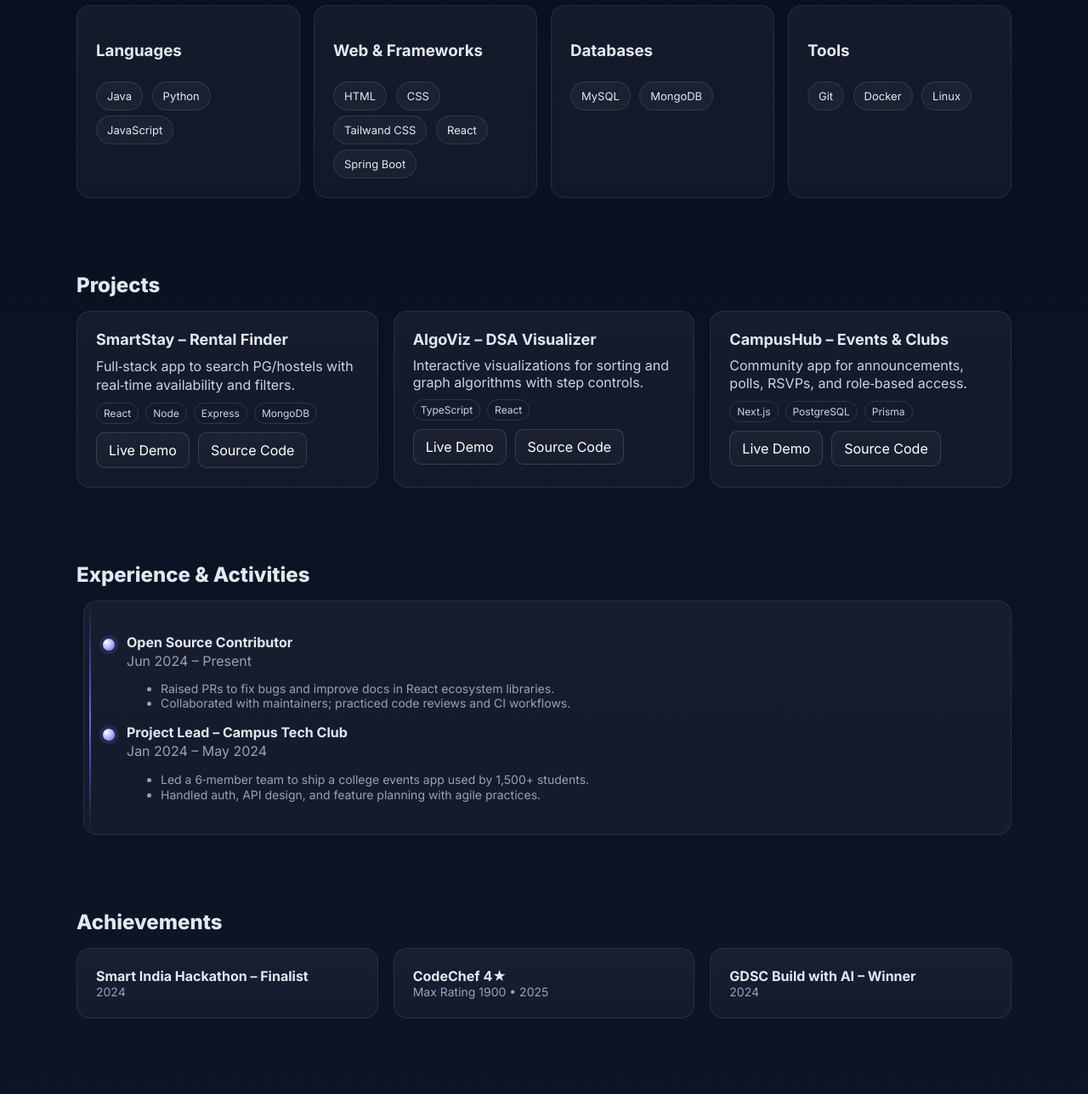
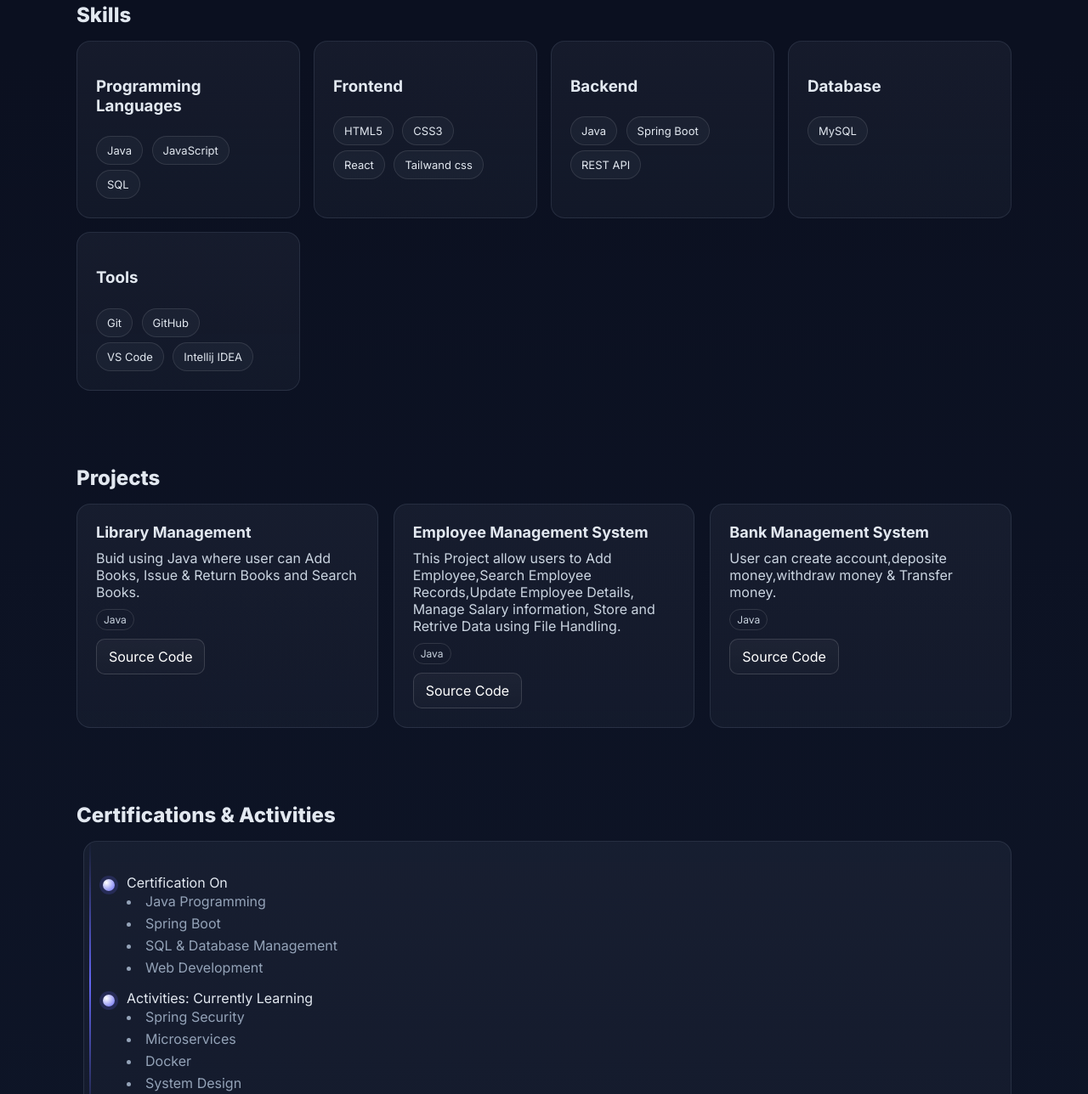
Before and after one commit to Subrat37/Portfolio, a plain HTML site: page index.html in a window 1280 px wide. Shown: the part 761-2049 px from the top of the page at 85% size. Drawn offline with Linux system fonts and the light colour scheme.

Commit message:
Update index.html

```diff
--- a/index.html
+++ b/index.html
@@ -3,11 +3,12 @@
 <head>
   <meta charset="utf-8" />
   <meta name="viewport" content="width=device-width, initial-scale=1" />
-  <title>Portfolio Subrat Nayak</title>
+  <title>Portfolio • B.Tech Student</title>
   <meta name="description" content="Portfolio website for a B.Tech student – projects, skills, experience, and contact." />
   <link rel="preconnect" href="https://fonts.googleapis.com">
   <link rel="preconnect" href="https://fonts.gstatic.com" crossorigin>
   <link href="https://fonts.googleapis.com/css2?family=Inter:wght@400;500;600;700;800&display=swap" rel="stylesheet">
+  <link rel="stylesheet" href="style.css">
   <style>
     :root{
       --bg: #0b1020;        /* dark background */
@@ -34,7 +35,7 @@
     .links a{color:var(--muted);font-weight:500}
     .links a.active,.links a:hover{color:#fff}
     .cta{display:flex;gap:10px}
-    .btn{border:1px solid rgba(255,255,255,.14);padding:10px 14px;border-radius:10px;display:inline-flex;align-items:center;gap:8px;background:linear-gradient(180deg,rgba(255,255,255,.04),rgba(255,255,255,.02));color:#fff}
+    .btn{border:1px solid rgba(255,255,255,.14);padding:10px 14px;border-radius:10px;display:inline-flex;align-items:center;gap:8px;background:linear-gradient(180deg,rgba(255,255,255,.04),rgba(255,255,255,.02));color:#fff;}
     .btn.primary{background:linear-gradient(135deg,var(--brand),var(--brand-2));border:none}
 
     /* Hero */
@@ -72,7 +73,7 @@
     .timeline::before{content:"";position:absolute;left:6px;top:0;bottom:0;width:2px;background:linear-gradient(180deg,transparent,var(--brand),transparent)}
     .tl-item{position:relative;padding-left:28px;margin:16px 0}
     .dot{position:absolute;left:0;top:6px;width:14px;height:14px;border-radius:50%;background:radial-gradient(circle at 30% 30%, #fff, var(--brand));box-shadow:0 0 0 4px rgba(99,102,241,.2)}
-    .tl-title{margin:0;font-weight:700}
+    .tl-title{margin:2px 0 6px;color:var(--muted)}
     .tl-sub{margin:2px 0 6px;color:var(--muted)}
 
     /* Contact */
@@ -110,8 +111,8 @@
         <a href="#contact">Contact</a>
       </nav>
       <div class="cta">
-        <a class="btn" href="mailto:you@example.com">Email</a>
-        <a class="btn primary" href="https://drive.google.com/file/d/1b3_GrMmwyT3dqZ-uEFc3tbM-2-rNl7lF/view?usp=drivesdk" download>Download CV</a>
+        <a class="btn" href="mailto:nayaksubrata256@gmail.com">Email</a>
+        <a class="btn primary" href="https://drive.google.com/file/d/1x0u341MSUL5xQxQQ1J1qcBcoUur4H0_R/view?usp=drivesdk" download>Download CV</a>
       </div>
     </div>
   </header>
@@ -121,16 +122,16 @@
     <div class="grid">
       <div class="card pad">
         <h1>Hi, I'm <span style="background:linear-gradient(90deg,var(--brand),var(--brand-2)); -webkit-background-clip:text; background-clip:text; color:transparent">SUBRAT NAYAK</span></h1>
-        <p class="subtitle">B.Tech in Computer Science • Full‑stack & DSA • Building useful products</p>
+        <p class="subtitle">B.Tech in Computer Science • Java Full‑stack & DSA • Building useful products</p>
         <p>
-          Enthusiastic B.Tech student with hands‑on experience in web development, data structures & algorithms,
+          Enthusiastic B.Tech student with hands‑on experience in Java development, data structures & algorithms,
           and team projects. Eager to apply my skills in a real‑world internship.
         </p>
         <div class="spacer"></div>
         <div class="row">
           <a class="btn" href="#projects">View Projects</a>
           <a class="btn" href="https://github.com/yourhandle" target="_blank" rel="noreferrer">GitHub</a>
-          <a class="btn" href="https://www.linkedin.com/in/yourhandle/" target="_blank" rel="noreferrer">LinkedIn</a>
+          <a class="btn" href="https://www.linkedin.com/in/subrat-nayak-91661232a?utm_source=share&utm_campaign=share_via&utm_content=profile&utm_medium=android_app" target="_blank" rel="noreferrer">LinkedIn</a>
         </div>
       </div>
       <div class="card pad">
@@ -143,10 +144,10 @@
             <div>📧 nayaksubrata256@gmail.com</div>
             <div>📞 +91-9337563032</div>
             <div>🎓 2024 – 2027 (CSE AIML)</div>
+            <div>🏫 Sambalpur University Institute Of Information Technology(SUIIT)</div>
           </div>
         </div>
         <div class="spacer"></div>
-        <div class="muted">Tip: replace the info above with your own. Update resume.pdf in the same folder to enable the CV button.</div>
       </div>
     </div>
 
@@ -166,36 +167,46 @@
       <h2 class="section-title">Skills</h2>
       <div class="skills">
         <div class="card pad">
-          <h3>Languages</h3>
+          <h3>Programming Languages</h3>
           <div>
+
             <span class="chip">Java</span>
-            <span class="chip">Python</span>
             <span class="chip">JavaScript</span>
+            <span class="chip">SQL</span>
+
           </div>
         </div>
         <div class="card pad">
-          <h3>Web & Frameworks</h3>
+          <h3>Frontend</h3>
           <div>
-            <span class="chip">HTML</span>
-            <span class="chip">CSS</span>
-            <span class="chip">Tailwand CSS</span>
+            <span class="chip">HTML5</span>
+            <span class="chip">CSS3</span>
             <span class="chip">React</span>
-            <span class="chip">Spring Boot</span>
+            <span class="chip">Tailwand css</span>
           </div>
         </div>
         <div class="card pad">
-          <h3>Databases</h3>
+          <h3>Backend</h3>
+          <div>
+            <span class="chip">Java</span>
+            <span class="chip">Spring Boot</span>
+            <span class="chip">REST API</span>
+          </div>
+        </div>
+        <div class="card pad">
+          <h3>Database</h3>
           <div>
             <span class="chip">MySQL</span>
-            <span class="chip">MongoDB</span>
+
           </div>
         </div>
         <div class="card pad">
           <h3>Tools</h3>
           <div>
             <span class="chip">Git</span>
-            <span class="chip">Docker</span>
-            <span class="chip">Linux</span>
+            <span class="chip">GitHub</span>
+            <span class="chip">VS Code</span>
+            <span class="chip">Intellij IDEA</span>
           </div>
         </div>
       </div>
@@ -206,42 +217,34 @@
       <h2 class="section-title">Projects</h2>
       <div class="projects">
         <article class="card pad project">
-          <h3>SmartStay – Rental Finder</h3>
-          <p>Full‑stack app to search PG/hostels with real‑time availability and filters.</p>
+          <h3>Library Management</h3>
+          <p>Buid using Java where user can Add Books, Issue & Return Books and Search Books.</p>
           <div class="stack">
-            <span class="pill">React</span>
-            <span class="pill">Node</span>
-            <span class="pill">Express</span>
-            <span class="pill">MongoDB</span>
+            <span class="pill">Java</span>
           </div>
           <div class="row">
-            <a class="btn" href="#">Live Demo</a>
-            <a class="btn" href="#">Source Code</a>
+            <a class="btn" href="https://github.com/Subrat37/Libraray-Management.git">Source Code</a>
           </div>
         </article>
         <article class="card pad project">
-          <h3>AlgoViz – DSA Visualizer</h3>
-          <p>Interactive visualizations for sorting and graph algorithms with step controls.</p>
+          <h3>Employee Management System</h3>
+          <p>This Project allow users to Add Employee,Search Employee Records,Update Employee Details, Manage Salary information,
+            Store and Retrive Data using File Handling.</p>
           <div class="stack">
-            <span class="pill">TypeScript</span>
-            <span class="pill">React</span>
+            <span class="pill">Java</span>
           </div>
           <div class="row">
-            <a class="btn" href="#">Live Demo</a>
-            <a class="btn" href="#">Source Code</a>
+            <a class="btn" href="https://github.com/Subrat37/Employee-Management-System.git">Source Code</a>
           </div>
         </article>
         <article class="card pad project">
-          <h3>CampusHub – Events & Clubs</h3>
-          <p>Community app for announcements, polls, RSVPs, and role‑based access.</p>
+          <h3>Bank Management System</h3>
+          <p>User can create account,deposite money,withdraw money & Transfer money.</p>
           <div class="stack">
-            <span class="pill">Next.js</span>
-            <span class="pill">PostgreSQL</span>
-            <span class="pill">Prisma</span>
+            <span class="pill">Java</span>
           </div>
           <div class="row">
-            <a class="btn" href="#">Live Demo</a>
-            <a class="btn" href="#">Source Code</a>
+            <a class="btn" href="https://github.com/Subrat37/Bank-Management-System.git">Source Code</a>
           </div>
         </article>
       </div>
@@ -249,38 +252,27 @@
 
     <!-- ===== EXPERIENCE / TIMELINE ===== -->
     <section id="timeline">
-      <h2 class="section-title">Experience & Activities</h2>
+      <h2 class="section-title">Certifications & Activities</h2>
       <div class="card pad timeline">
-        <div class="tl-item">
+        <div class="tl-item" style="font-size: 600;">Certification On
           <div class="dot"></div>
-          <h4 class="tl-title">Open Source Contributor</h4>
-          <div class="tl-sub">Jun 2024 – Present</div>
-          <ul class="muted">
-            <li>Raised PRs to fix bugs and improve docs in React ecosystem libraries.</li>
-            <li>Collaborated with maintainers; practiced code reviews and CI workflows.</li>
-          </ul>
+          <li class="tl-title">Java Programming</li>
+          <li class="tl-title">Spring Boot</li>
+          <li class="tl-title">SQL & Database Management</li>
+          <li class="tl-title">Web Development</li>
         </div>
-        <div class="tl-item">
+
+        <div class="tl-item" style="font-size: 600;">Activities: Currently Learning
           <div class="dot"></div>
-          <h4 class="tl-title">Project Lead – Campus Tech Club</h4>
-          <div class="tl-sub">Jan 2024 – May 2024</div>
-          <ul class="muted">
-            <li>Led a 6‑member team to ship a college events app used by 1,500+ students.</li>
-            <li>Handled auth, API design, and feature planning with agile practices.</li>
-          </ul>
+            <li class="tl-title">Spring Security</li>
+            <li class="tl-title">Microservices</li>
+            <li class="tl-title">Docker</li>
+            <li class="tl-title">System Design</li>
         </div>
       </div>
     </section>
 
     <!-- ===== ACHIEVEMENTS ===== -->
-    <section id="achievements">
-      <h2 class="section-title">Achievements</h2>
-      <div class="projects">
-        <div class="card pad"><strong>Smart India Hackathon – Finalist</strong><div class="muted">2024</div></div>
-        <div class="card pad"><strong>CodeChef 4★</strong><div class="muted">Max Rating 1900 • 2025</div></div>
-        <div class="card pad"><strong>GDSC Build with AI – Winner</strong><div class="muted">2024</div></div>
-      </div>
-    </section>
 
     <!-- ===== CONTACT ===== -->
     <section id="contact">
@@ -310,7 +302,7 @@
 
   <footer>
     <div class="container">
-      © <span id="year"></span> Your Name. Built with HTML • CSS • JS.
+      © <span id="year"></span> Subrat Nayak. Built with HTML • CSS • JS.
     </div>
   </footer>
 
```
